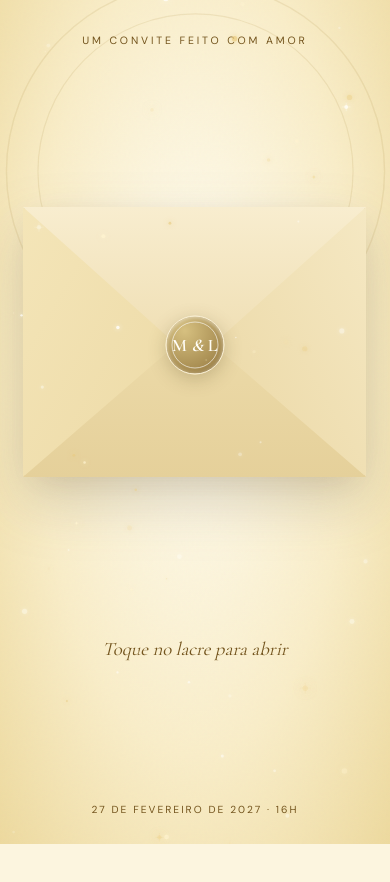
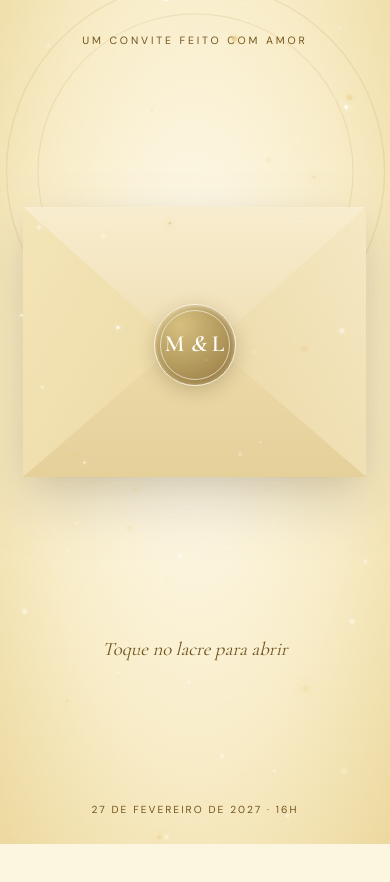
Before and after one commit to biaagostinho/convite-dudaeluiz, a plain HTML site: page index.html in a window 390 px wide. Shown: the top 882 px of the page. Drawn offline with nearby package versions, Linux system fonts and the light colour scheme; a web font is replaced by a local one.

Commit message:
Add styles for wax seal with monogram

```diff
--- a/style.css
+++ b/style.css
@@ -451,3 +451,20 @@ h2 em,
     line-height: 1.9;
     text-shadow: none;
 }
+
+/* Lacre com monograma sempre em uma linha */
+.wax-seal span {
+  display: block;
+  width: 100%;
+  white-space: nowrap;
+  line-height: 1;
+}
+
+@media (max-width: 560px) {
+  .wax-seal {
+    width: 82px;
+    min-width: 82px;
+    height: 82px;
+    font-size: 1.45rem;
+  }
+}
```
